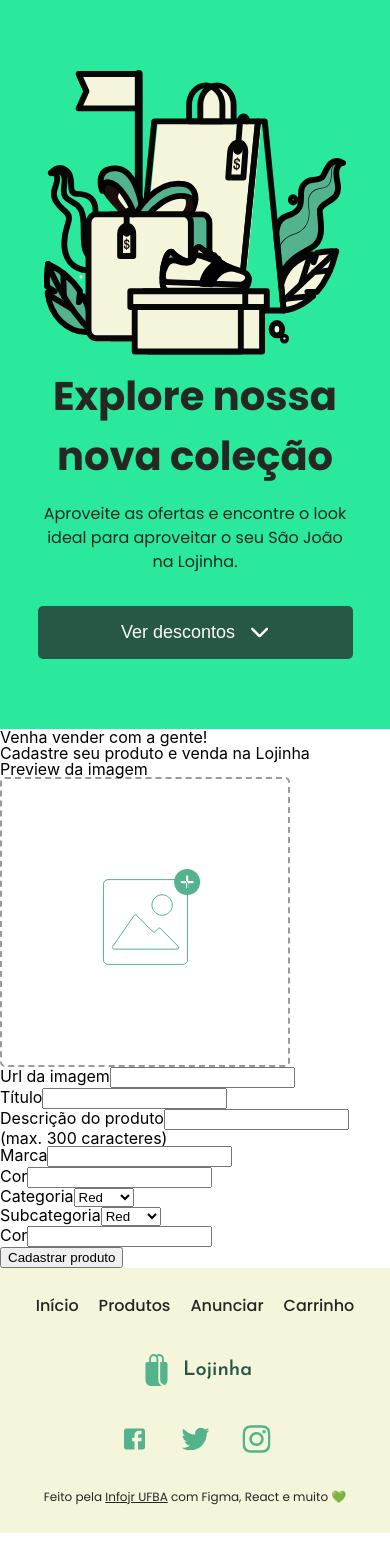
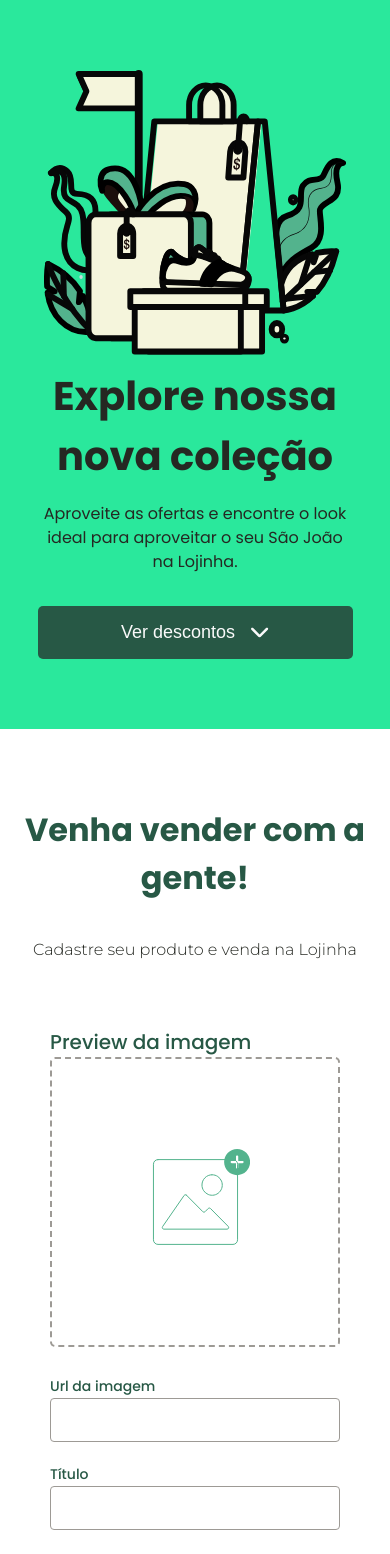
Before and after one commit to kaiocp/virtual-store, a React (Vite) app in the folder Front-End/: page / in a window 390 px wide. Shown: the top 1554 px of the page. Before the commit the page ends 1533 px from the top, so only its background shows below. Built offline with nearby package versions, Linux system fonts and the light colour scheme.

Commit message:
feat: cadastro de produto mobile

```diff
--- a/Front-End/src/components/Cadastro/Cadastro.jsx
+++ b/Front-End/src/components/Cadastro/Cadastro.jsx
@@ -5,75 +5,79 @@ import './cadastro.css';
 export default function Cadastro() {
     return (
         <section className='cadastro'>
-            <div>
+            <div className='cadastro__header'>
                 <h2>Venha vender com a gente!</h2>
                 <p>Cadastre seu produto e venda na Lojinha</p>
             </div>
 
             <fieldset>
-                <form action="">
-                    <div>
-                        <div>
-                            <label htmlFor="imagemProduto">Preview da imagem</label>
-                            <div className='caixa'>
-                                <input type="image" src={iconeUploadImagem} alt="" id="imagemProduto" />
-                            </div>
+                <form action="" className='cadastro__form'>
+                    <div className='cadastro__form--img'>
+                        <label htmlFor="imagemProduto">Preview da imagem</label>
+                        <div className='caixa'>
+                            <input type="image" src={iconeUploadImagem} alt="" id="imagemProduto" onClick={(ev) => {
+                                ev.preventDefault();
+                                document.getElementById('img').focus()}} />
                         </div>
                     </div>
 
-                    <div>
-                        <div>
-                            <label htmlFor="">Url da imagem</label>
-                            <input type="text" />
+                    <div className='cadastro__form--fields'>
+                        <div className='field'>
+                            <label className='label' htmlFor="">Url da imagem</label>
+                            <input className="field--input" type="text" id="img"/>
                         </div>
-                        <div>
-                            <label htmlFor="">Título</label>
-                            <input type="text" name="" id="" />
+                        <div className='field'>
+                            <label className='label' htmlFor="">Título</label>
+                            <input className="field--input" type="text" name="" id="" />
                         </div>
-                        <div>
-                            <label htmlFor="">Descrição do produto</label>
-                            <input type="text" name="" id="" />
-                            <p>(max. 300 caracteres)</p>
+                        <div className='field'>
+                            <label className='label' htmlFor="">Descrição do produto</label>
+                            <textarea className="field--input" type="text" name="" id="" />
+                            <p className="field--maxchar">(max. 300 caracteres)</p>
                         </div>
 
-                        <div>
-                            <div>
-                                <label htmlFor="">Marca</label>
-                                <input type="text" name="" id="" />
+                        <div className='field--marca-cor'>
+                            <div className='field'>
+                                <label className='label' htmlFor="">Marca</label>
+                                <input className="field--input" type="text" name="" id="" />
                             </div>
-                            <div>
-                                <label htmlFor="">Cor</label>
-                                <input type="text" name="" id="" />
+                            <div className='field'>
+                                <label className='label' htmlFor="">Cor</label>
+                                <input className="field--input" type="text" name="" id="" />
                             </div>
                         </div>
 
-                        <div>
-                            <div>
-                                <div>
-                                    <label htmlFor="category">Categoria</label>
-                                    <select list="category" name="Categoria" for="category">
+                        <div className='cadastro__form--fields'>
+                            <div className="field--categorias">
+                                <div className='field'>
+                                    <label className='label' htmlFor="category">Categoria</label>
+                                    <select className="field--input field--dropwdown" list="category" name="Categoria" for="category">
+                                        <option defaultValue="" disabled selected></option>
                                         <option value="Red">Red</option>
                                         <option value="Green">Green</option>
                                         <option value="Blue">Blue</option>
                                     </select>
                                 </div>
-                                <div>
-                                    <label htmlFor="subcategory">Subcategoria</label>
-                                    <select list="subcategory" name="Subcategoria" for="subcategory">
+                                <div className='field'>
+                                    <label className='label' htmlFor="subcategory">Subcategoria</label>
+                                    <select className="field--input field--dropwdown" list="subcategory" name="Subcategoria" for="subcategory">
+                                        <option defaultValue="" disabled selected></option>
                                         <option value="Red">Red</option>
                                         <option value="Green">Green</option>
                                         <option value="Blue">Blue</option>
                                     </select>
                                 </div>
                             </div>
-                            <div>
-                                <label htmlFor="">Cor</label>
-                                <input type="text" name="" id="" />
+                            <div className='field'>
+                                <label className='label' htmlFor="">Preço</label>
+                                <input className="field--input"  type="text" name="" id="" />
                             </div>
                         </div>
                     </div>
-                    <div>
-                        <button>Cadastrar produto</button>
+                    <div className='cadastro__form--btn'>
+                        <button>
+                            Cadastrar produto
+                        </button>
                     </div>
                 </form>
             </fieldset>
--- a/Front-End/src/components/Cadastro/cadastro.css
+++ b/Front-End/src/components/Cadastro/cadastro.css
@@ -9,8 +9,67 @@
     --cadastro-border-field-grey: #9D9A95;
 }
 
+.cadastro {
+    display: flex;
+    flex-direction: column;
+    justify-content: center;
+    align-items: center;
+    font-family: var(--cadastro-poppins);
+    color: var(--cadastro-green-text);
+    margin-top: 4.8rem;
+    margin-bottom: 3.125rem;
+    row-gap: 4.125rem;
+}
+
+.cadastro__header {
+    display: flex;
+    flex-direction: column;
+    row-gap: 2rem;
+    text-align: center;
+    padding: 0 1.5rem;
+}
+
+.cadastro__header h2 {
+    font-size: 2rem;
+    font-weight: 700;
+    line-height: 3rem;
+}
+
+.cadastro__header p {
+    color: var(--cadastro-black-text);
+    font-family: var(--cadastro-montserrat);
+    padding: .5rem;
+}
+
+.cadastro__form {
+    display: flex;
+    flex-direction: column;
+    row-gap: 2rem;
+    max-width: 290px;
+    margin: 0 auto;
+}
+
+.cadastro__form--img {
+    display: flex;
+    flex-direction: column;
+    justify-content: center;
+    align-items: center;
+    row-gap: .313rem;
+}
+
+.label {
+    font-weight: 500;
+    font-size: .875rem;
+}
+
+.cadastro__form--img label {
+    align-self: flex-start;
+    font-weight: 500;
+    font-size: 1.25rem;
+}
+
 .caixa {
-    border: 2px dashed #9D9A95;
+    border: 2px dashed var(--cadastro-border-field-grey);
     border-radius: 5px;
     width: 286px;
     height: 286px;
@@ -18,3 +77,78 @@
     align-items: center;
     justify-content: center;
 }
+
+.cadastro__form--fields {
+    display: flex;
+    flex-direction: column;
+    row-gap: 1.563rem;
+}
+
+.field {
+    display: flex;
+    flex-direction: column;
+    row-gap: .313rem;
+}
+
+.field--input {
+    border: 1px solid var(--cadastro-border-field-grey);
+    border-radius: 4px;
+    height: 42px;
+    padding: 0 .625rem;
+    font-size: .875rem;
+    color: var(--cadastro-black-text);
+}
+
+.field textarea {
+    height: 134px;
+    padding-top: 13px;
+    font-family: var(--cadastro-poppins);
+    font-size: .875rem;
+    resize: none;
+}
+
+.field--maxchar {
+    color: var(--cadastro-light-green);
+    font-size: .75rem;
+    align-self: flex-end;
+    margin-right: 9px;
+    margin-top: 2px;
+}
+
+.field--marca-cor {
+    display: flex;
+    flex-direction: column;
+    row-gap: 1.563rem;
+}
+
+.field--categorias {
+    display: flex;
+    justify-content: space-between;
+}
+
+.field--categorias div {
+    width: 40%;
+}
+
+.field--dropwdown {
+    -webkit-appearance: none;
+    -moz-appearance: none;
+    appearance: none;
+    background: url("./img/dropdown.svg") white no-repeat calc(100% - 10px) !important;
+}
+
+.cadastro__form--btn button {
+    border-radius: 5px;
+    width: 100%;
+    border: none;
+    background-color: var(--cadastro-light-green);
+    color: var(--cadastro-white-text);
+    font-weight: 700;
+    padding: .813rem 0;
+    transition: .3s;
+}
+
+.cadastro__form--btn button:hover {
+    background-color: var(--cadastro-green-text);
+    cursor: pointer;
+}
```
Also changed, not shown: Front-End/src/components/Cadastro/img/dropdown.svg (added).
